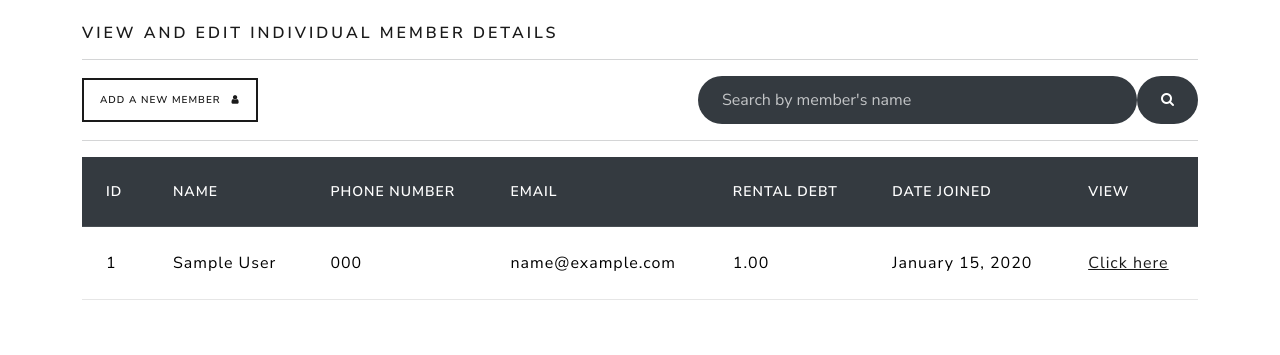
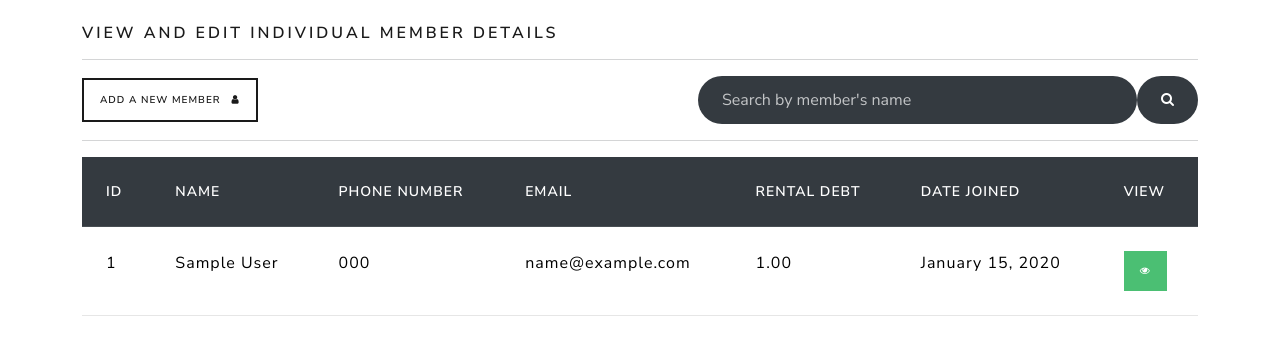
Before and after one commit to Nyae44/django-library-management, a Django app: page /members/ in a window 1280 px wide. Shown: the part 92-447 px from the top of the page. Run offline with Django 4.2, Linux system fonts and the light colour scheme; a user stored in the database is signed in; tables that the repository leaves empty hold one stand-in row (values such as "Sample post").

Commit message:
add view icon

```diff
--- a/main/templates/main/dashboard.html
+++ b/main/templates/main/dashboard.html
@@ -47,7 +47,7 @@
                 <td>{{ book.quantity }}</td>
                 <td>{{ book.total_quantity }}</td>
                 <td>{{ book.rental_fee }}</td>
-                <td><a href="{% url 'book_detail' book.id %}">Click here</a></td>
+                <td><a href="{% url 'book_detail' book.id %}" class="btn btn-success btn-sm"><i class="fa fa-eye" aria-hidden="true"></i></a></td>
             </tr>
             {% endfor %}
         {% else %}
--- a/main/templates/main/members-list.html
+++ b/main/templates/main/members-list.html
@@ -48,7 +48,7 @@
                 <td>{{ member.email }}</td>
                 <td>{{ member.rental_debt|floatformat:2 }}</td>
                 <td>{{ member.creation_date|date:"F j, Y" }}</td>
-                <td><a href="{% url 'member_detail' member.id %}">Click here</a></td>
+                <td><a href="{% url 'member_detail' member.id %}" class="btn btn-success btn-sm"><i class="fa fa-eye" aria-hidden="true"></i></a></td>
             </tr>
             {% endfor %}
         {% else %}
```
